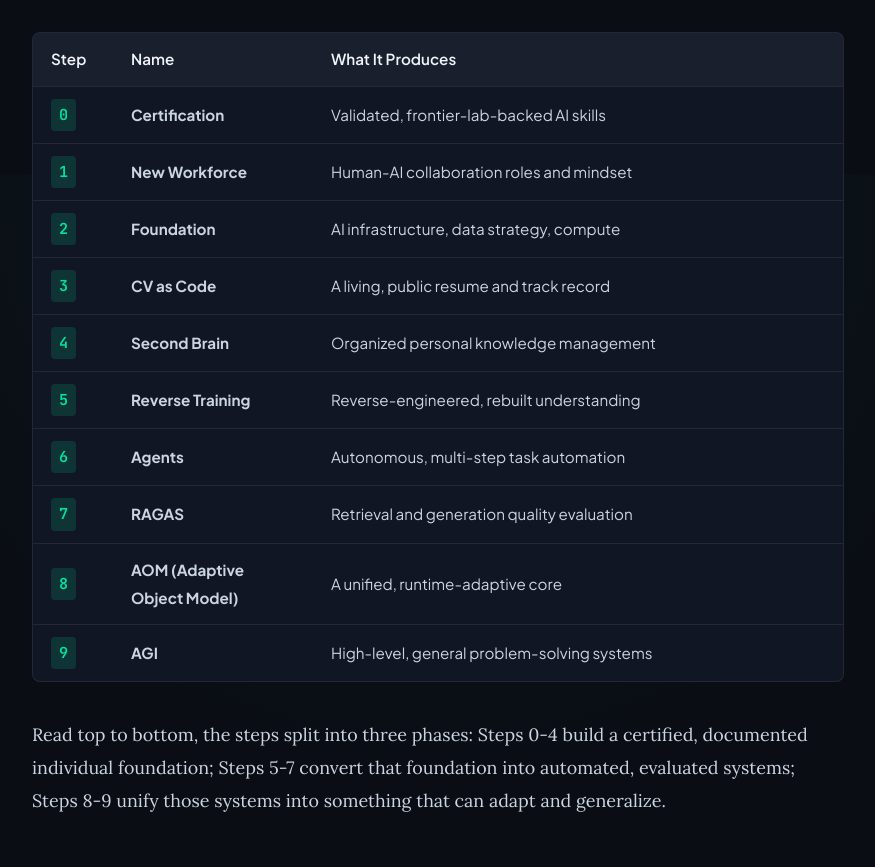
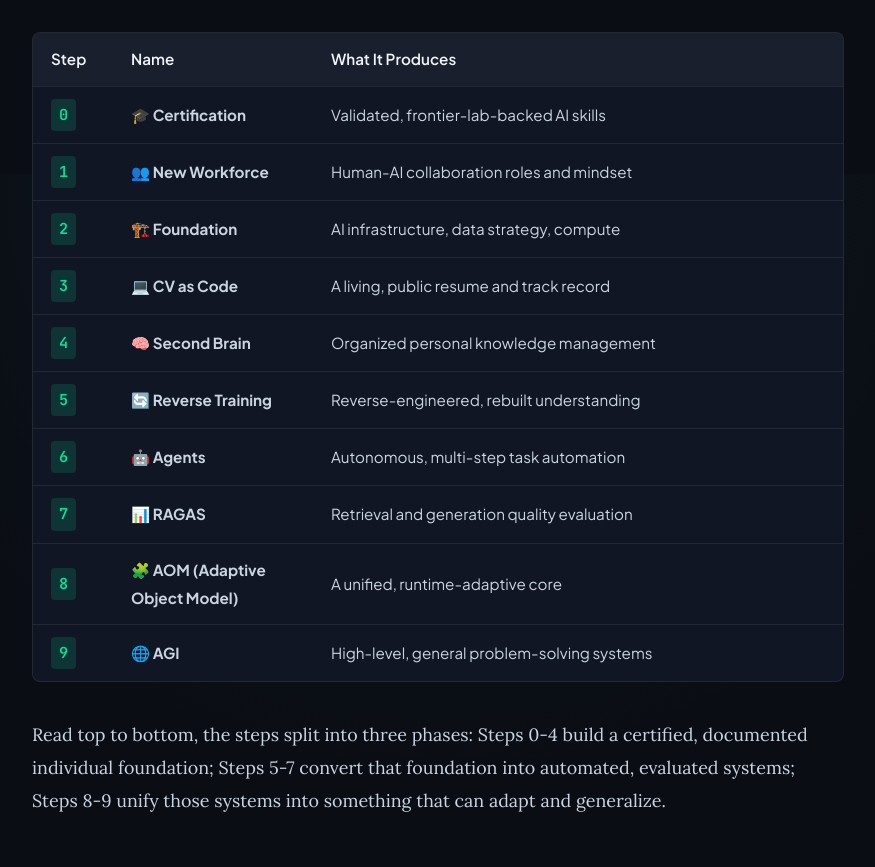
Before and after one commit to rifaterdemsahin/whitepaper, a plain HTML site: page how-to-reach-agi.html in a window 1280 px wide. Shown: the part 1426-2293 px from the top of the page, without its empty margins (202-1077 px from the left). Drawn offline with Linux system fonts and the light colour scheme.

Commit message:
Rewrite markdowns with rich structure and emojis, update HTML readers

```diff
--- a/how-to-reach-agi.html
+++ b/how-to-reach-agi.html
@@ -416,52 +416,52 @@
           <tbody>
             <tr>
               <td><span class="step-badge">0</span></td>
-              <td><strong>Certification</strong></td>
+              <td><strong>🎓 Certification</strong></td>
               <td>Validated, frontier-lab-backed AI skills</td>
             </tr>
             <tr>
               <td><span class="step-badge">1</span></td>
-              <td><strong>New Workforce</strong></td>
+              <td><strong>👥 New Workforce</strong></td>
               <td>Human-AI collaboration roles and mindset</td>
             </tr>
             <tr>
               <td><span class="step-badge">2</span></td>
-              <td><strong>Foundation</strong></td>
+              <td><strong>🏗️ Foundation</strong></td>
               <td>AI infrastructure, data strategy, compute</td>
             </tr>
             <tr>
               <td><span class="step-badge">3</span></td>
-              <td><strong>CV as Code</strong></td>
+              <td><strong>💻 CV as Code</strong></td>
               <td>A living, public resume and track record</td>
             </tr>
             <tr>
               <td><span class="step-badge">4</span></td>
-              <td><strong>Second Brain</strong></td>
+              <td><strong>🧠 Second Brain</strong></td>
               <td>Organized personal knowledge management</td>
             </tr>
             <tr>
               <td><span class="step-badge">5</span></td>
-              <td><strong>Reverse Training</strong></td>
+              <td><strong>🔄 Reverse Training</strong></td>
               <td>Reverse-engineered, rebuilt understanding</td>
             </tr>
             <tr>
               <td><span class="step-badge">6</span></td>
-              <td><strong>Agents</strong></td>
+              <td><strong>🤖 Agents</strong></td>
               <td>Autonomous, multi-step task automation</td>
             </tr>
             <tr>
               <td><span class="step-badge">7</span></td>
-              <td><strong>RAGAS</strong></td>
+              <td><strong>📊 RAGAS</strong></td>
               <td>Retrieval and generation quality evaluation</td>
             </tr>
             <tr>
               <td><span class="step-badge">8</span></td>
-              <td><strong>AOM (Adaptive Object Model)</strong></td>
+              <td><strong>🧩 AOM (Adaptive Object Model)</strong></td>
               <td>A unified, runtime-adaptive core</td>
             </tr>
             <tr>
               <td><span class="step-badge">9</span></td>
-              <td><strong>AGI</strong></td>
+              <td><strong>🌐 AGI</strong></td>
               <td>High-level, general problem-solving systems</td>
             </tr>
           </tbody>
```
Also changed, not shown: index.html (+10 -10 lines), 2 other files.
